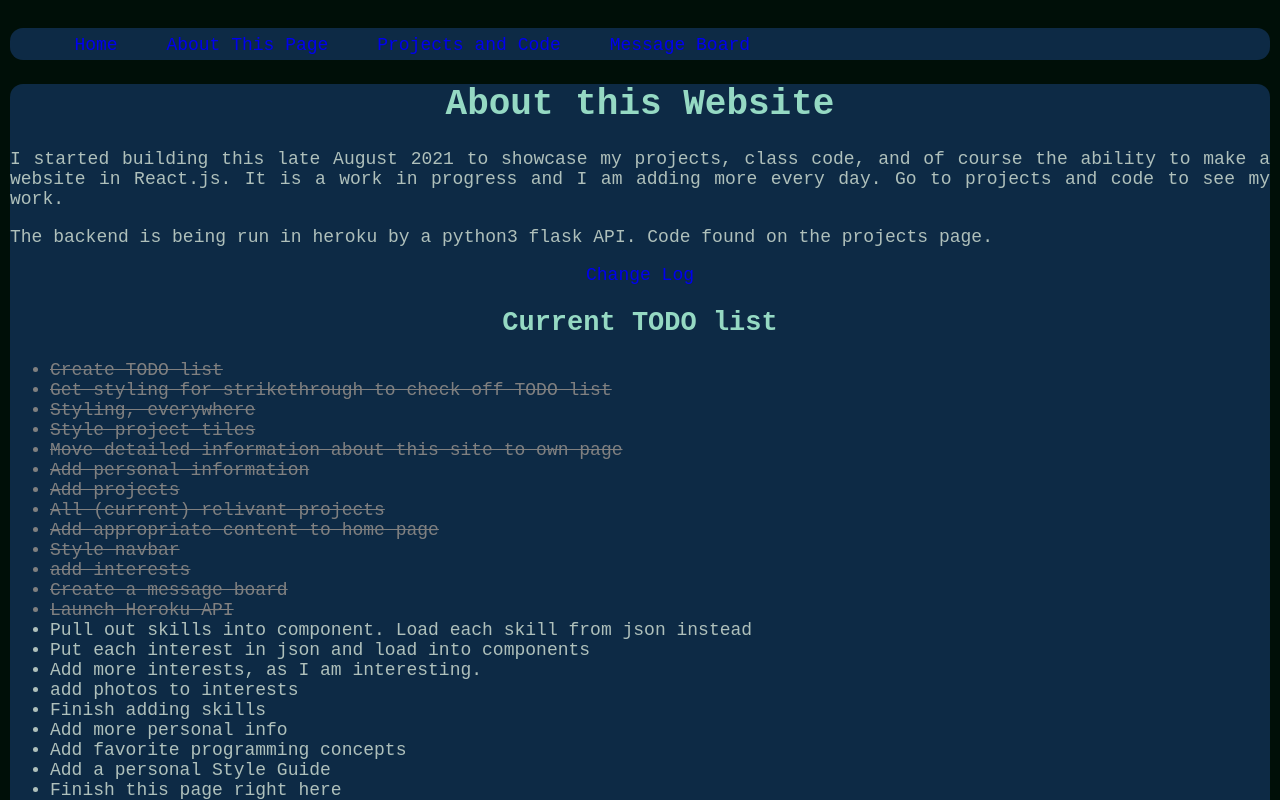
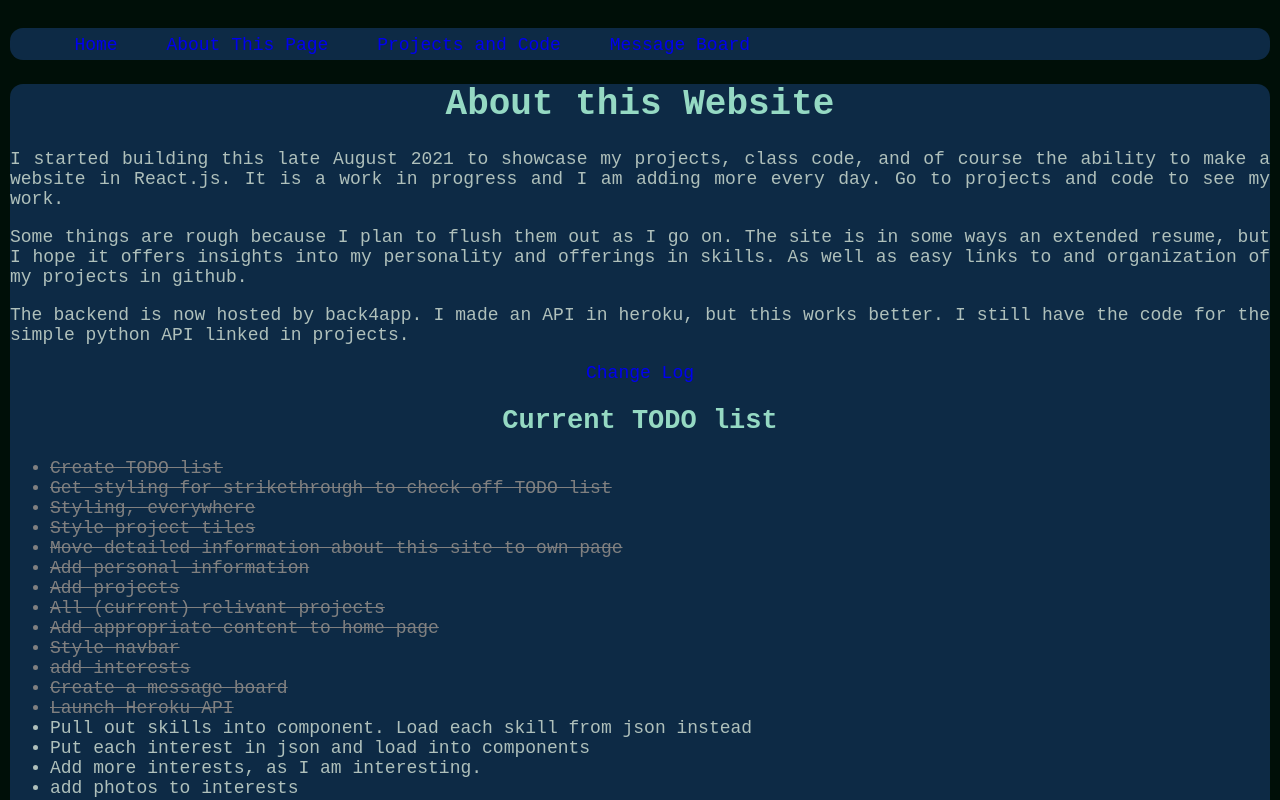
Before and after one commit to jbottelb/portfolio, a React (Create React App) app: page /about in a window 1280 px wide. Shown: the top 800 px of the page. Built offline with nearby package versions, Linux system fonts and the light colour scheme; what parse would draw is missing.

Commit message:
some documentation

```diff
--- a/src/Components/About.js
+++ b/src/Components/About.js
@@ -12,7 +12,14 @@ const About = () => {
         my projects, class code, and of course the ability to make a website in React.js.
         It is a work in progress and I am adding more every day. Go to projects and code to see my work.
       </p>
-      <p> The backend is being run in heroku by a python3 flask API. Code found on the projects page.
+      <p>
+          Some things are rough because I plan to flush them out as I go on. The site
+          is in some ways an extended resume, but I hope it offers insights into
+          my personality and offerings in skills. As well as easy links to and organization of
+          my projects in github.
+      </p>
+      <p> The backend is now hosted by back4app. I made an API in heroku, but this works better.
+          I still have the code for the simple python API linked in projects.
       </p>
       <a href="https://jbottelb.netlify.app/CHANGELOG.md">
       Change Log
```
